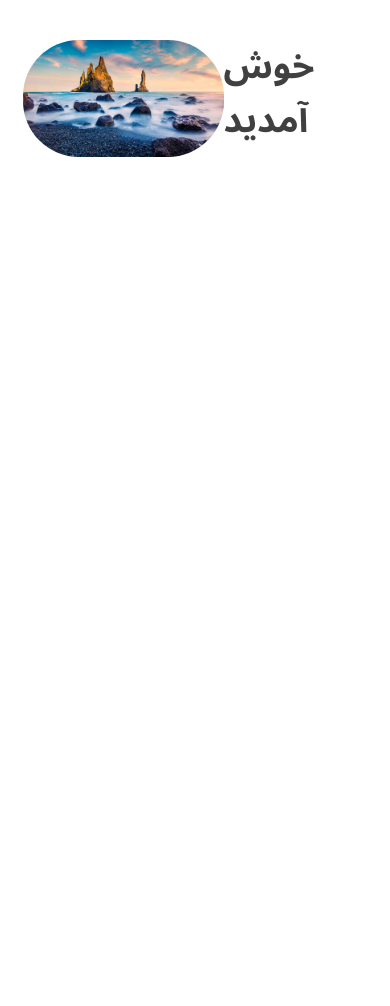
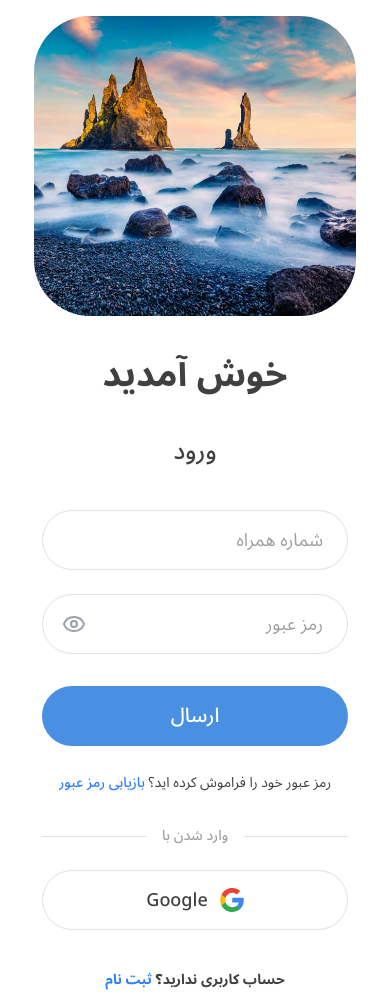
Before and after one commit to saman-tofighian/Tourism, a Next.js app: page /login in a window 390 px wide. Before the commit the page ends 844 px from the top, so only its background shows below. Built offline with nearby package versions, Linux system fonts and the light colour scheme.

Commit message:
responsive login page

```diff
--- a/package.json
+++ b/package.json
@@ -9,6 +9,7 @@
   },
   "dependencies": {
     "framer-motion": "^12.23.26",
+    "lucide-react": "^0.564.0",
     "next": "16.1.1",
     "react": "19.2.3",
     "react-datepicker": "^9.1.0",
--- a/pages/login/index.jsx
+++ b/pages/login/index.jsx
@@ -1,24 +1,241 @@
+import { Eye, EyeOff, Loader2 } from 'lucide-react';
 import Image from 'next/image';
+import Link from 'next/link';
+import { useState } from 'react';
 
-export default function Login() {
+export default function LoginPage() {
+  const [formData, setFormData] = useState({ mobile: '', password: '' });
+  const [errors, setErrors] = useState({});
+  const [showPassword, setShowPassword] = useState(false);
+  const [isLoading, setIsLoading] = useState(false);
+  const [isGoogleLoading, setIsGoogleLoading] = useState(false);
+
+  const handleChange = (e) => {
+    const { name, value } = e.target;
+    setFormData((prev) => ({ ...prev, [name]: value }));
+
+    if (errors[name]) {
+      setErrors((prev) => ({ ...prev, [name]: null }));
+    }
+  };
+
+  const validateForm = () => {
+    let newErrors = {};
+    if (!formData.mobile.trim())
+      newErrors.mobile = 'لطفا شماره همراه خود را وارد کنید';
+    if (!formData.password)
+      newErrors.password = 'لطفا رمز عبور خود را وارد کنید';
+
+    if (formData.mobile && !/^09\d{9}$/.test(formData.mobile)) {
+      newErrors.mobile = 'فرمت شماره همراه صحیح نیست (مثال: 0912xxxxxxx)';
+    }
+
+    setErrors(newErrors);
+
+    return Object.keys(newErrors).length === 0;
+  };
+
+  const handleSubmit = async (e) => {
+    e.preventDefault();
+    if (!validateForm()) return;
+
+    setIsLoading(true);
+
+    try {
+      await new Promise((resolve) => setTimeout(resolve, 2000));
+
+      alert('ورود با موفقیت انجام شد!');
+    } catch (error) {
+      console.error('Login error:', error);
+      alert('خطا در ورود. لطفا مجددا تلاش کنید.');
+    } finally {
+      setIsLoading(false);
+    }
+  };
+
+  const handleGoogleSignIn = async () => {
+    if (isGoogleLoading || isLoading) return;
+
+    setIsGoogleLoading(true);
+    try {
+      await new Promise((resolve) => setTimeout(resolve, 1500));
+
+      alert('اتصال به گوگل با موفقیت انجام شد.');
+    } catch (error) {
+      console.error('Google sign-in error:', error);
+    } finally {
+      setIsGoogleLoading(false);
+    }
+  };
+
   return (
-    <section className='px-[6%] py-10 w-full'>
-      <div className='grid grid-cols-12 w-full'>
-        <figure className='col-span-7'>
-          <Image
-            src='/img/login.png'
-            alt='loginImage'
-            width={856}
-            height={912}
-            className='rounded-[56px]'
-          />
-        </figure>
-        <div className='col-span-5'>
-          <span className='font-bold text-[#404040] text-[36px]'>
-            خوش آمدید
-          </span>
+    <main
+      className='flex justify-center items-center bg-white p-4 md:p-8 w-full min-h-screen font-sans'
+      dir='rtl'
+    >
+      <div className='bg-white mx-auto px-[5%] lg:px-0 w-full max-w-[1440px]'>
+        <div className='items-center gap-8 lg:gap-12 grid grid-cols-1 lg:grid-cols-12 h-full'>
+          <div className='flex flex-col justify-center order-2 lg:order-1 col-span-1 lg:col-span-5 px-2 md:px-8 lg:pr-12 text-[#404040]'>
+            <div className='space-y-8 mb-10 text-right'>
+              <h1 className='font-bold text-[36px] md:text-[40px] text-center lg:text-right'>
+                خوش آمدید
+              </h1>
+              <h2 className='font-medium text-[24px] md:text-[26px] text-center lg:text-right'>
+                ورود
+              </h2>
+            </div>
+
+            <form
+              onSubmit={handleSubmit}
+              className='space-y-6 mx-auto lg:mx-0 w-full max-w-[400px]'
+            >
+              <div className='relative'>
+                <input
+                  id='mobile'
+                  name='mobile'
+                  type='text'
+                  inputMode='tel'
+                  placeholder='شماره همراه'
+                  value={formData.mobile}
+                  onChange={handleChange}
+                  className={`w-full h-[60px] px-6 text-right border ${errors.mobile ? 'border-red-500 focus:ring-red-200' : 'border-[#E0E0E0] focus:border-blue-400 focus:ring-blue-100'} rounded-full text-lg outline-none transition-all duration-200 bg-white placeholder-[#A0A0A0]`}
+                />
+
+                {errors.mobile && (
+                  <p className='mt-2 mr-4 text-red-500 text-sm'>
+                    {errors.mobile}
+                  </p>
+                )}
+              </div>
+
+              <div className='relative'>
+                <input
+                  id='password'
+                  name='password'
+                  type={showPassword ? 'text' : 'password'}
+                  placeholder='رمز عبور'
+                  value={formData.password}
+                  onChange={handleChange}
+                  className={`w-full h-[60px] px-6 text-right border ${errors.password ? 'border-red-500 focus:ring-red-200' : 'border-[#E0E0E0] focus:border-blue-400 focus:ring-blue-100'} rounded-full text-lg outline-none transition-all duration-200 bg-white placeholder-[#A0A0A0] ltr-grid`}
+                  style={{ direction: 'ltr', textAlign: 'right' }}
+                />
+
+                <button
+                  type='button'
+                  onClick={() => setShowPassword(!showPassword)}
+                  className='top-[18px] left-5 absolute outline-none text-gray-400 hover:text-gray-600 transition-colors'
+                  tabIndex='-1'
+                >
+                  {showPassword ? <EyeOff size={24} /> : <Eye size={24} />}
+                </button>
+
+                {errors.password && (
+                  <p className='mt-2 mr-4 text-red-500 text-sm'>
+                    {errors.password}
+                  </p>
+                )}
+              </div>
+
+              <button
+                type='submit'
+                disabled={isLoading || isGoogleLoading}
+                className={`w-full h-[60px] mt-8 rounded-full text-white text-xl font-medium transition-all duration-300 flex items-center justify-center relative cursor-pointer overflow-hidden
+                  ${isLoading ? 'bg-blue-300 cursor-not-allowed' : 'bg-[#4A90E2] hover:bg-blue-600 hover:shadow-lg active:scale-[0.98]'}`}
+              >
+                {isLoading ? (
+                  <>
+                    <Loader2 className='ml-2 animate-spin' size={24} />
+                    <span>در حال ورود...</span>
+                  </>
+                ) : (
+                  'ارسال'
+                )}
+              </button>
+
+              <div className='mt-4 text-center'>
+                <Link
+                  href='/forgot-password'
+                  className='text-[#404040] text-sm'
+                >
+                  رمز عبور خود را فراموش کرده اید؟{' '}
+                  <span className='font-medium text-blue-500 hover:underline transition-all'>
+                    بازیابی رمز عبور
+                  </span>
+                </Link>
+              </div>
+
+              <div className='relative flex justify-center items-center mt-8 mb-6'>
+                <div className='absolute border-[#E0E0E0] border-t w-full'></div>
+                <span className='z-10 bg-white px-4 font-medium text-[#A0A0A0] text-sm'>
+                  وارد شدن با
+                </span>
+              </div>
+
+              <button
+                type='button'
+                onClick={handleGoogleSignIn}
+                disabled={isGoogleLoading || isLoading}
+                className={`w-full h-[60px] border border-[#E0E0E0] rounded-full flex items-center justify-center gap-3 transition-all duration-200 bg-white cursor-pointer
+                 ${isGoogleLoading ? 'bg-gray-100 cursor-not-allowed' : 'hover:bg-gray-50 hover:border-gray-300 active:bg-gray-100'}`}
+              >
+                {isGoogleLoading ? (
+                  <Loader2 className='text-gray-500 animate-spin' size={24} />
+                ) : (
+                  <>
+                    <svg
+                      width='24'
+                      height='24'
+                      viewBox='0 0 24 24'
+                      fill='none'
+                      xmlns='http://www.w3.org/2000/svg'
+                    >
+                      <path
+                        d='M23.7663 12.2764C23.7663 11.4607 23.6999 10.6406 23.5588 9.83807H12.24V14.4591H18.7217C18.4528 15.9494 17.5885 17.2678 16.323 18.1056V21.1039H20.19C22.4608 19.0139 23.7663 15.9274 23.7663 12.2764Z'
+                        fill='#4285F4'
+                      />
+                      <path
+                        d='M12.2399 24.0008C15.4765 24.0008 18.2059 22.9382 20.1944 21.1039L16.3274 18.1055C15.2516 18.8375 13.8626 19.252 12.2444 19.252C9.11378 19.252 6.45936 17.1399 5.50695 14.3003H1.5165V17.3912C3.55361 21.4434 7.7028 24.0008 12.2399 24.0008Z'
+                        fill='#34A853'
+                      />
+                      <path
+                        d='M5.50243 14.3003C5.00226 12.8099 5.00226 11.1961 5.50243 9.70575V6.61481H1.51649C-0.185507 10.0056 -0.185507 14.0004 1.51649 17.3912L5.50243 14.3003Z'
+                        fill='#FBBC05'
+                      />
+                      <path
+                        d='M12.2399 4.74966C13.9508 4.7232 15.6043 5.36697 16.8433 6.54867L20.2694 3.12262C18.0999 1.0855 15.2206 -0.0344664 12.2399 0.000808666C7.7028 0.000808666 3.55361 2.55822 1.5165 6.61481L5.50243 9.70575C6.45054 6.86173 9.10931 4.74966 12.2399 4.74966Z'
+                        fill='#EA4335'
+                      />
+                    </svg>
+                    <span className='font-medium text-[#404040] text-lg'>
+                      Google
+                    </span>
+                  </>
+                )}
+              </button>
+            </form>
+
+            <div className='mt-10 lg:pl-14 text-sm text-center'>
+              <span className='font-bold'>حساب کاربری ندارید؟ </span>
+              <Link
+                href='/signup'
+                className='font-bold text-blue-500 hover:underline transition-all'
+              >
+                ثبت نام
+              </Link>
+            </div>
+          </div>
+
+          <div className='relative order-1 lg:order-2 lg:col-span-7 w-full h-[300px] lg:h-[760px]'>
+            <Image
+              src='/img/login.png'
+              alt='عکس صفحه ورود'
+              fill
+              className='rounded-[56px] object-cover'
+              priority
+            />
+          </div>
         </div>
       </div>
-    </section>
+    </main>
   );
 }
```
Also changed, not shown: 1 other file (tests, documents, lock files or other folders).
